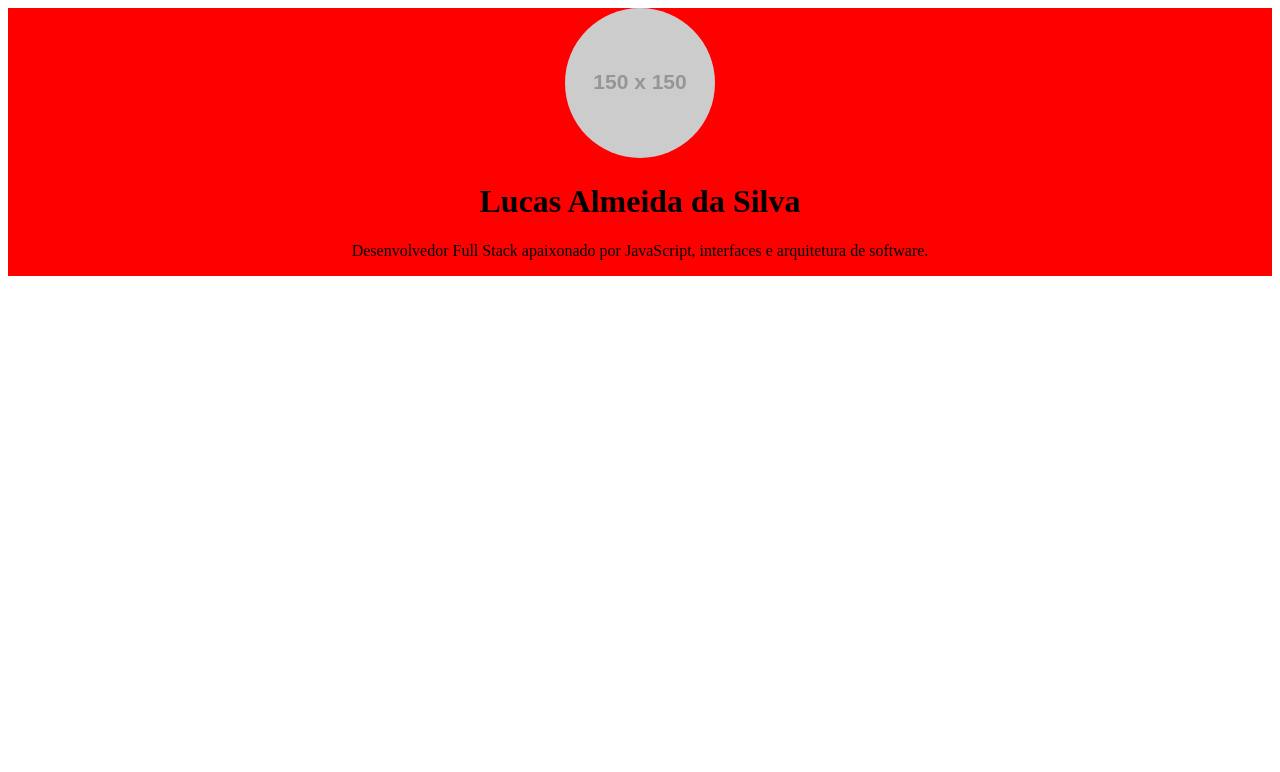
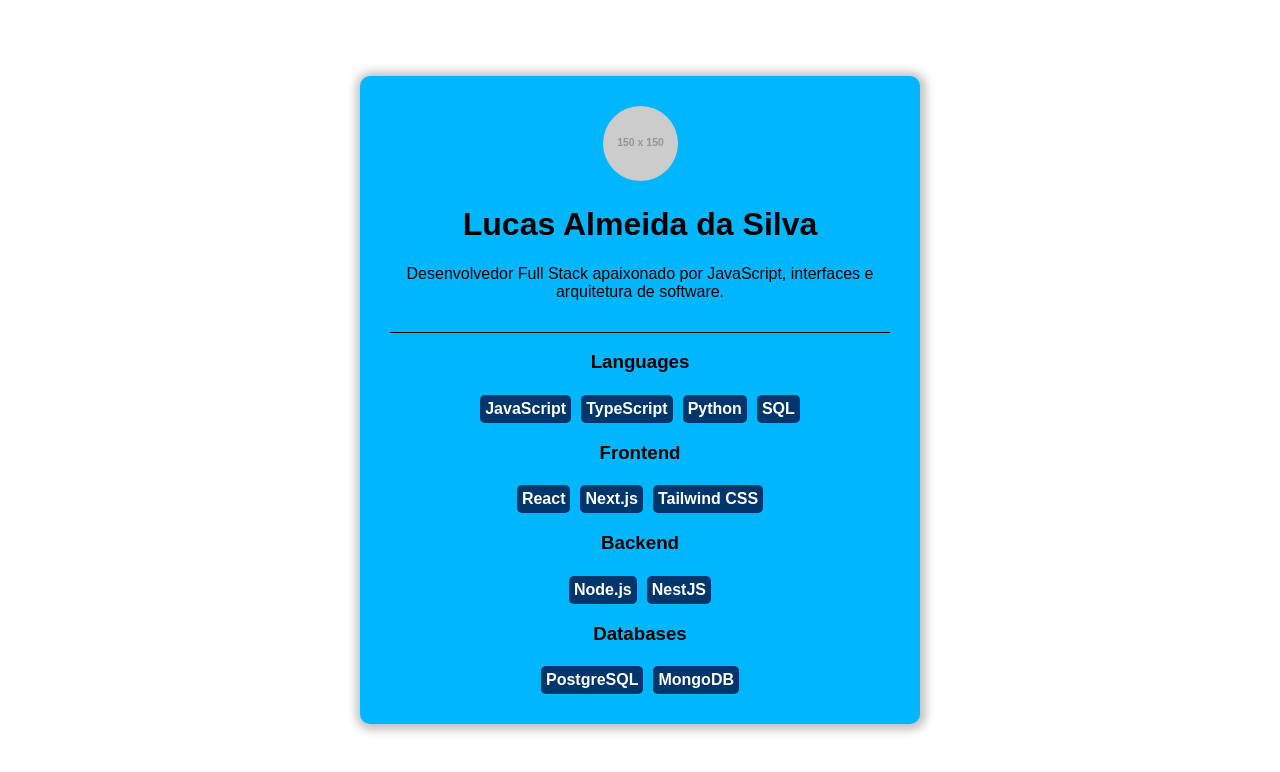
Before and after one commit to marcos-vns/pweb2-profile, a website built with Vite: page index.html in a window 1280 px wide. Built offline with nearby package versions, Linux system fonts and the light colour scheme; placeholder pictures from the web are drawn by us.

Commit message:
Adicionando css e topic skills

```diff
--- a/index.html
+++ b/index.html
@@ -5,7 +5,7 @@
     <link rel="icon" type="image/svg+xml" href="/favicon.svg" />
     <link rel="stylesheet" href="./src/style.css">
     <meta name="viewport" content="width=device-width, initial-scale=1.0" />
-    <title>teste</title>
+    <title>Dev Profile</title>
   </head>
   <body>
     <div id="app"></div>
--- a/src/handleProfilePicture.js
+++ b/src/handleProfilePicture.js
@@ -12,6 +12,7 @@ export function createProfilePicture(name, profilePictureElement){
     const initialsText = initials[0] + initials[1];
     const initialsProfile = document.createElement('span');
     initialsProfile.innerText = initialsText;
+    initialsProfile.classList.add('default-picture');
 
     // todo: add dots after each initial
     profilePictureElement.appendChild(initialsProfile);
--- a/src/handleSkills.js
+++ b/src/handleSkills.js
@@ -1,5 +1,21 @@
 export function setSkills(skills, skillsElement){
-    Object.keys(skills).forEach(s => {
-        console.log(skills[s]);
+    Object.keys(skills).forEach(t => {
+        const topic = document.createElement('div');
+        topic.classList.add('topic')
+        skillsElement.appendChild(topic);
+
+        const topicTitle = document.createElement('h3');
+        topicTitle.innerText = t.charAt(0).toUpperCase() + t.slice(1);
+        topic.appendChild(topicTitle);
+
+        const list = document.createElement('ul');
+        list.classList.add('card-list');
+
+        topic.appendChild(list);
+        skills[t].forEach(s => {
+            const item = document.createElement('li');
+            item.innerText = s;
+            list.appendChild(item)
+        });
     })
 }
--- a/src/main.js
+++ b/src/main.js
@@ -4,9 +4,13 @@ import { setSkills } from "./handleSkills";
 
 const appElement = document.getElementById('app');
 
+const cardContainerElement = document.createElement('div');
+cardContainerElement.classList.add('card-container');
+
 const cardElement = document.createElement('div');
 cardElement.classList.add('card');
-app.appendChild(cardElement);
+app.appendChild(cardContainerElement);
+cardContainerElement.appendChild(cardElement);
 
 const profilePictureElement = document.createElement('div');
 profilePictureElement.classList.add('profile-picture')
@@ -16,7 +20,14 @@ cardElement.appendChild(profilePictureElement);
 const { profile: { avatar, name, bio, location: { city, state} } } = data;
 avatar ? setProfilePicture(avatar, profilePictureElement) : createProfilePicture(name, profilePictureElement);
 
+const img = profilePictureElement.querySelector('img');
+img.addEventListener("error", () => {
+    profilePictureElement.removeChild(img);
+    createProfilePicture(name, profilePictureElement)
+});
+
 const infosElement = document.createElement('div');
+infosElement.classList.add('infos')
 cardElement.appendChild(infosElement);
 
 const nameElement = document.createElement('h1');
@@ -27,7 +38,9 @@ const bioElement = document.createElement('p');
 bioElement.innerText = bio;
 infosElement.appendChild(bioElement);
 
-const skillsElement = document.createElement('ul');
+const skillsElement = document.createElement('div');
+cardElement.appendChild(skillsElement);
+
 
 const skills = data.skills;
 setSkills(skills, skillsElement);
--- a/src/style.css
+++ b/src/style.css
@@ -1,10 +1,88 @@
-.card {
-  background-color: red;
+:root{
+  --cinza: #c2c2c2;
+  --preto: #000000;
+  --azul-claro: #00b7ff;
+  --azul-escuro: #00366b;
+  --branco: #ffffff;
+}
+
+body{
+  font-family: Arial, Helvetica, sans-serif;
+  height: 100vh;
+  margin: 0;
+  padding: 0;
+}
+
+/* tentar centralizar sem colocar display flex aqui em app */
+#app{
+  width: 100vw;
+  height: 100vh;
+  box-sizing: border-box;
+  display: flex;
+  flex-direction: column;
+  align-items: center;
+  justify-content: center;
+}
+
+.card-container{
+  margin: 50px 0;
+  display: flex;
+  flex-direction: column;
+  align-items: center;
+  justify-content: center;
+}
+
+.default-picture{
+  font-size: 2rem;
+  background-color: var(--branco);
+  border-radius: 50%;
+  padding: 15px;
+  font-family: Garamond, Baskerville, serif;
+}
+
+.card{
+  background-color: var(--azul-claro);
   display: flex;
   flex-direction: column;
   text-align: center;
+  padding: 30px;
+  border-radius: 10px;
+  box-shadow: 1px 1px 10px 5px var(--cinza);
+  width: 500px;
+
 }
 
 .picture{
+  width: 75px;
   border-radius: 50%;
 }
+
+.card-list{
+  list-style-type: none;
+  padding: 0;
+  margin: 0;
+  display: flex;
+  flex-direction: row;
+  justify-content: center;
+  gap: 10px;
+}
+
+.card-list li{
+  color: var(--branco);
+  font-weight: bold;
+  box-sizing: border-box;
+  width: auto;
+  background-color: var(--azul-escuro);
+  border-radius: 5px;
+  padding: 5px;
+}
+
+.topic h3{
+  border-bottom: 3px solid var(--cinza) 50%;
+  padding-bottom: 3px;
+}
+
+.infos{
+  border-bottom: 1px solid var(--preto);
+  padding-bottom: 15px;
+}
```
